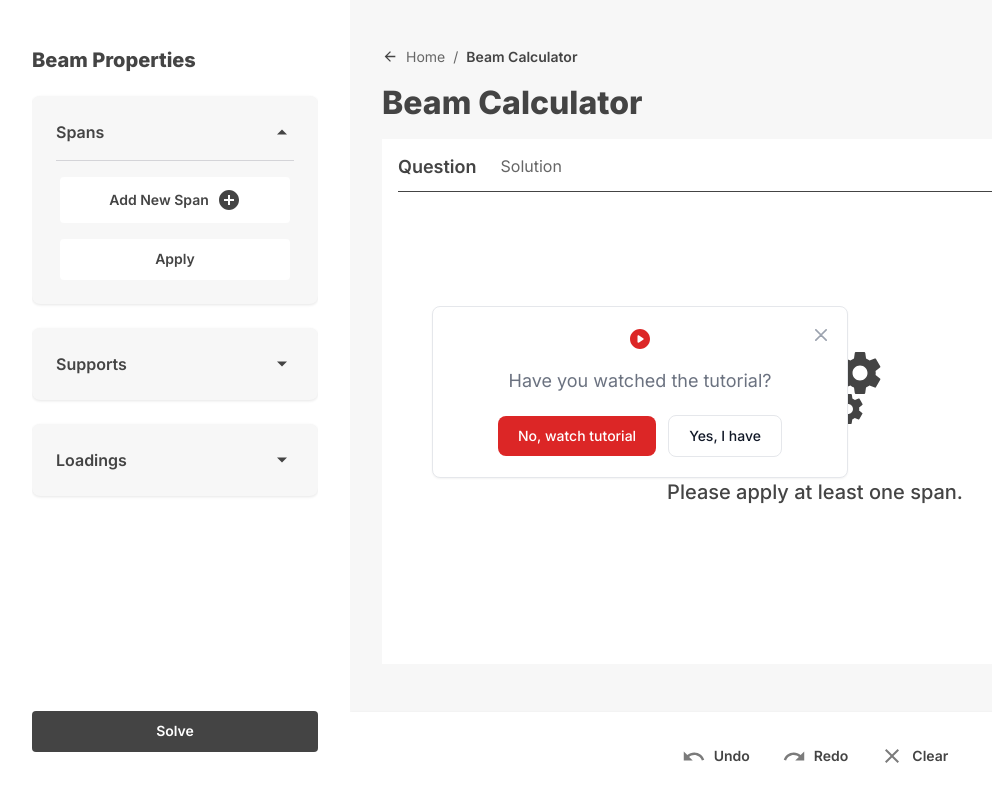
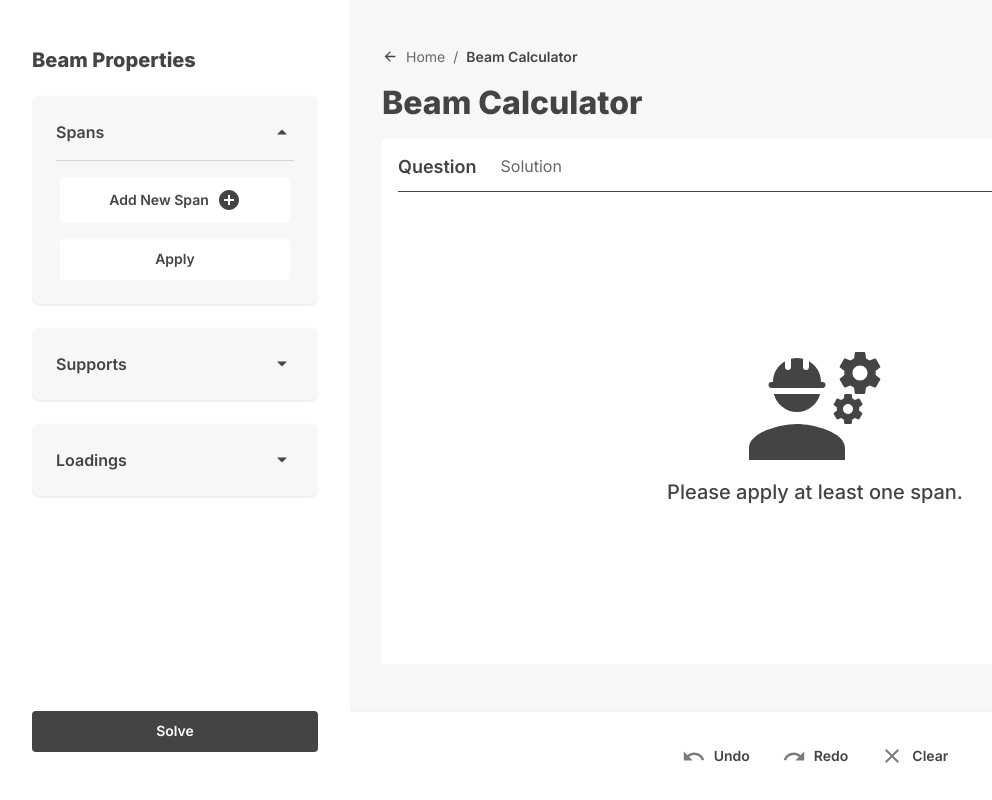
Before and after one commit to maaazi643/Beam-calculator, a React (Vite) app: page /beam-calculator/question in a window 1280 px wide. Shown: the whole page, without its empty margins (0-992 px from the left). Built offline with nearby package versions, Linux system fonts and the light colour scheme; what better-react-mathjax would draw is missing.

Commit message:
removed alert modal

```diff
--- a/src/pages/beam-calculator/CalculatorLayout.jsx
+++ b/src/pages/beam-calculator/CalculatorLayout.jsx
@@ -9,10 +9,10 @@ export default function CalculatorLayout() {
 
   return (
     <div className="sm:flex sm:flex-row w-full min-h-screen h-screen max-h-screen overflow-hidden">
-      <AlertModal
+      {/* <AlertModal
         isVisible={showWatchVideoAlert}
         onClose={() => setShowWatchVideoAlert(false)}
-      />
+      /> */}
       <Sidebar />
       <Output />
     </div>
```
